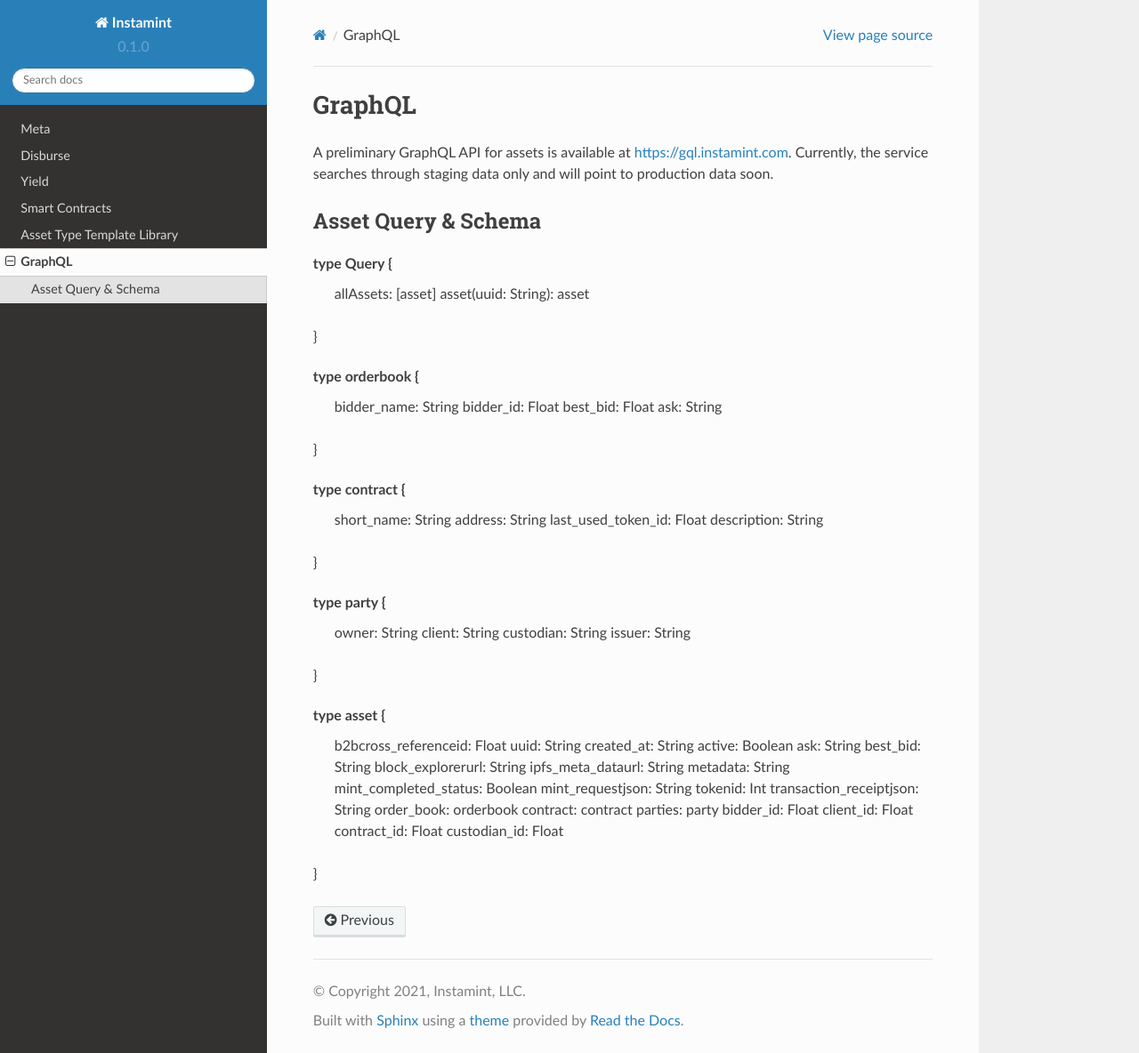
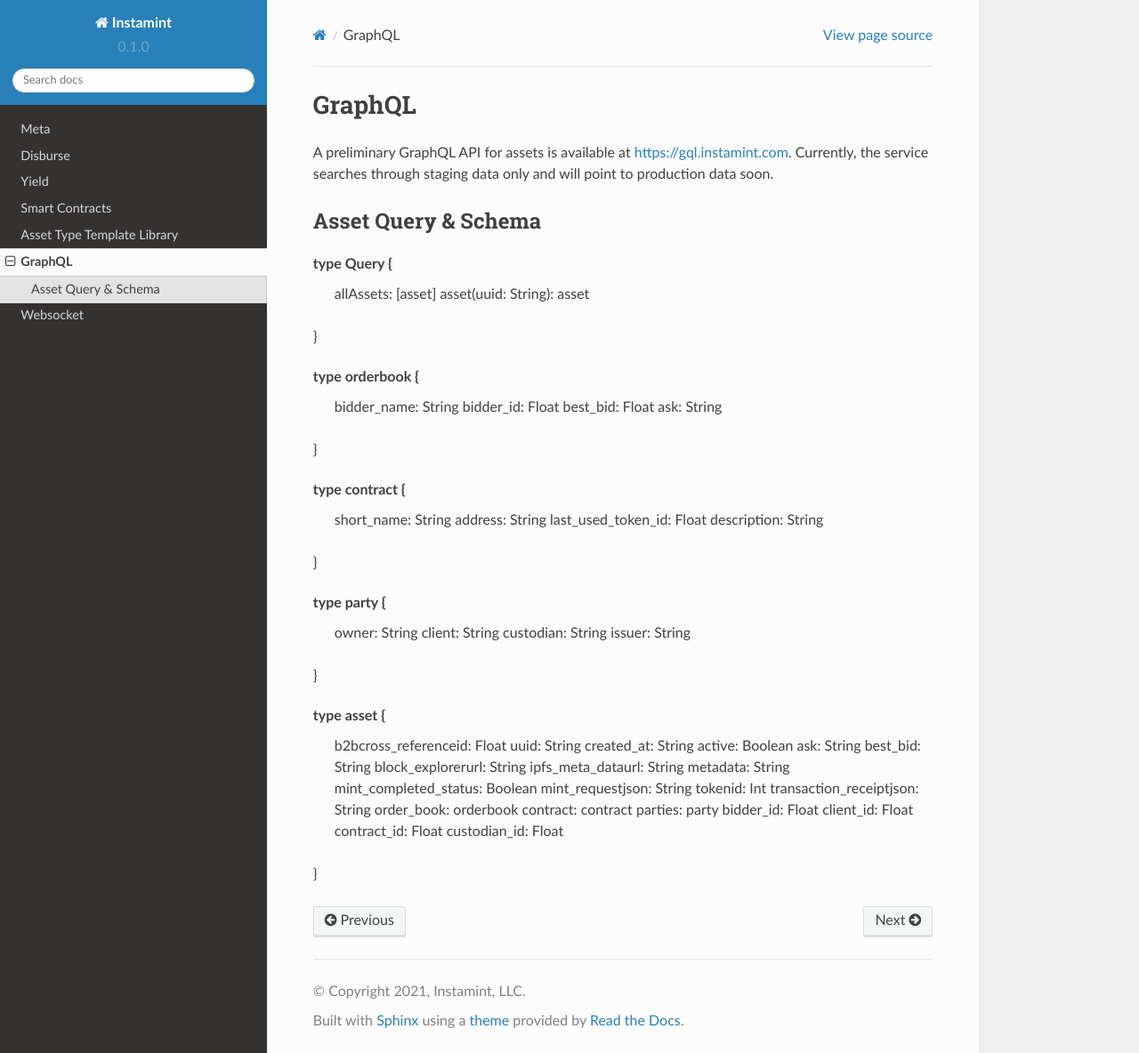
Before and after one commit to instamint/zzz-deprecated-docs, a Sphinx documentation site: the page built from docs/source/gql.rst, in a window 1280 px wide and 1184 px high. Shown: the whole window at 89% size. Built offline with Sphinx 7.4.7 and the Read the Docs theme 2.0.0, drawn with Linux system fonts in a browser that asks for light colours; pages that are not in the unit, such as notebooks, are missing from menus.

Commit message:
Update index.rst

```diff
--- a/docs/source/index.rst
+++ b/docs/source/index.rst
@@ -58,6 +58,9 @@
    meta
    disburse
    yield
+   console
+   designer
    contracts
    assets
    gql
+   websocket
```
